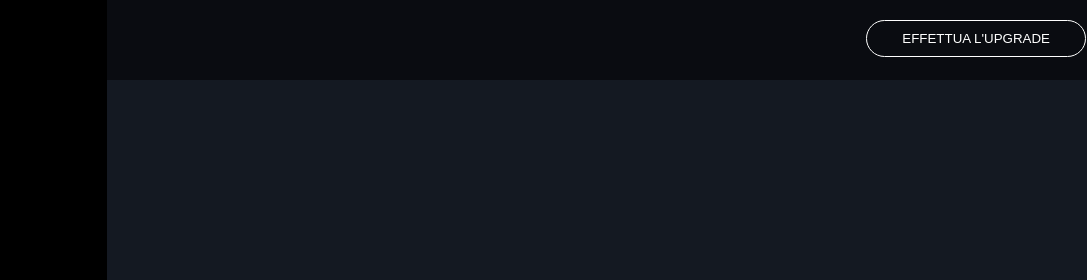
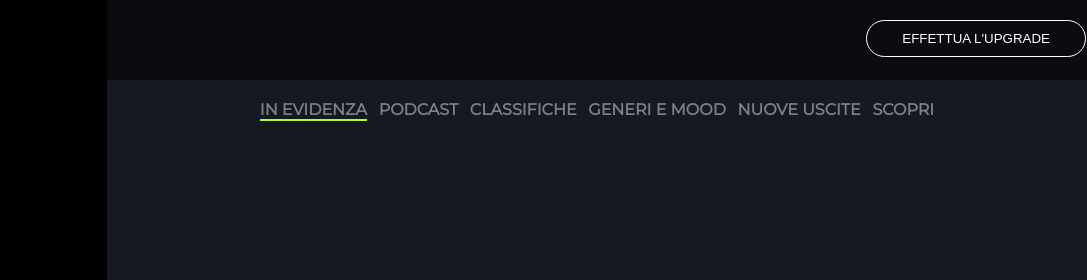
Before and after one commit to MattiaGiaco/html-css-spotifyweb, a plain HTML site: page index.html in a window 1280 px wide. Shown: the top 280 px of the page, 193-1280 px from the left. Drawn offline with Linux system fonts and the light colour scheme.

Commit message:
main content nav almost done

```diff
--- a/CSS/style.css
+++ b/CSS/style.css
@@ -24,6 +24,10 @@ a{
 
 a:hover{
   color: white;
+}
+
+.active{
+  border-bottom: 2px solid greenyellow;
 }
 
 .wrapper{
@@ -133,6 +137,16 @@ aside{
   float: left;
 }
 
+.content nav ul{
+  display: flex;
+  justify-content: space-around;
+  width: 70%;
+  margin: 20px auto;
+  text-align: center;
+  list-style: none;
+  color: gray;
+}
+
 footer{
   height: 80px;
   width: 100%;
--- a/index.html
+++ b/index.html
@@ -81,7 +81,16 @@
       </div>
 
       <div class="content">
-
+        <nav>
+          <ul>
+            <li><a class="active" href="#">IN EVIDENZA</a></li>
+            <li><a href="#">PODCAST</a></li>
+            <li><a href="#">CLASSIFICHE</a></li>
+            <li><a href="#">GENERI E MOOD</a></li>
+            <li><a href="#">NUOVE USCITE</a></li>
+            <li><a href="#">SCOPRI</a></li>
+          </ul>
+        </nav>
       </div>
 
 
```
